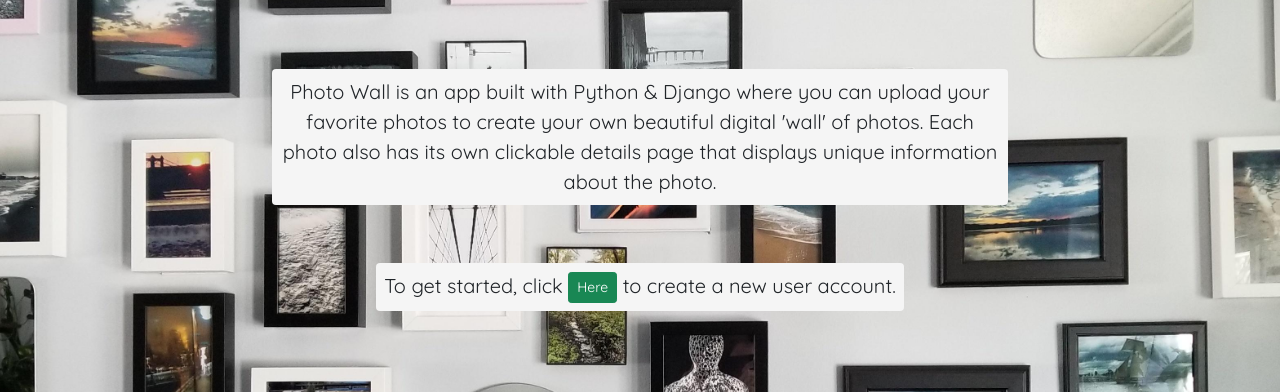
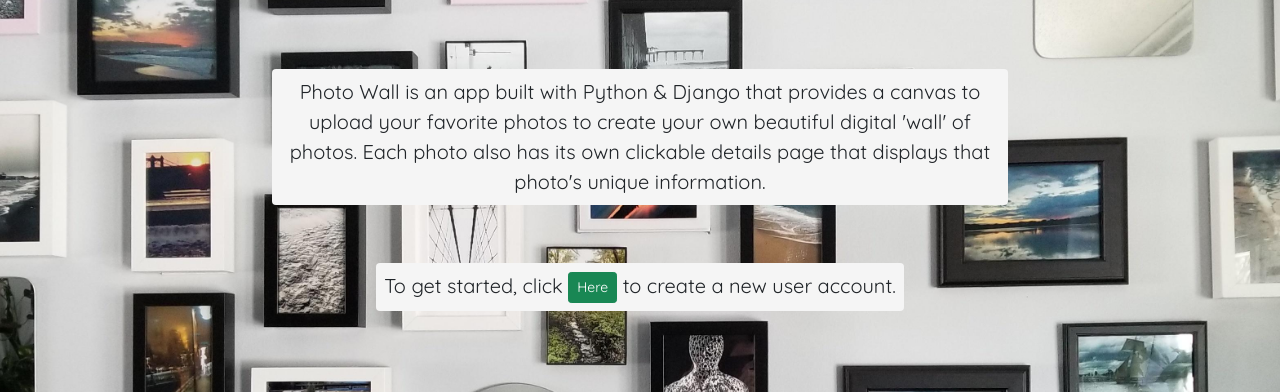
Before and after one commit to mint85/photo-wall, a Django app: page /about/ in a window 1280 px wide. Shown: the part 56-448 px from the top of the page. Run offline with Django 4.2, Linux system fonts and the light colour scheme; some libraries are stand-ins or nearby versions.

Commit message:
changes text on about page for better readability

```diff
--- a/main_app/templates/about.html
+++ b/main_app/templates/about.html
@@ -6,9 +6,9 @@
         <div class="row mt-5 justify-content-center align-items-center row-cols-1" id="about-position-1">
             <div class="col-sm-8 d-flex justify-content-center text-center">
                 <p class="fs-5 text-center rounded p-2" id="about-content">
-                    Photo Wall is an app built with Python & Django where you can upload your favorite photos to
-                    create your own beautiful digital 'wall' of photos. Each photo also has its own clickable
-                    details page that displays unique information about the photo.
+                    Photo Wall is an app built with Python & Django that provides a canvas to upload your
+                    favorite photos to create your own beautiful digital 'wall' of photos. Each photo also
+                    has its own clickable details page that displays that photo's unique information.
                 </p>
             </div>
             <div class="col-sm-8 d-flex justify-content-center text-center">
```
